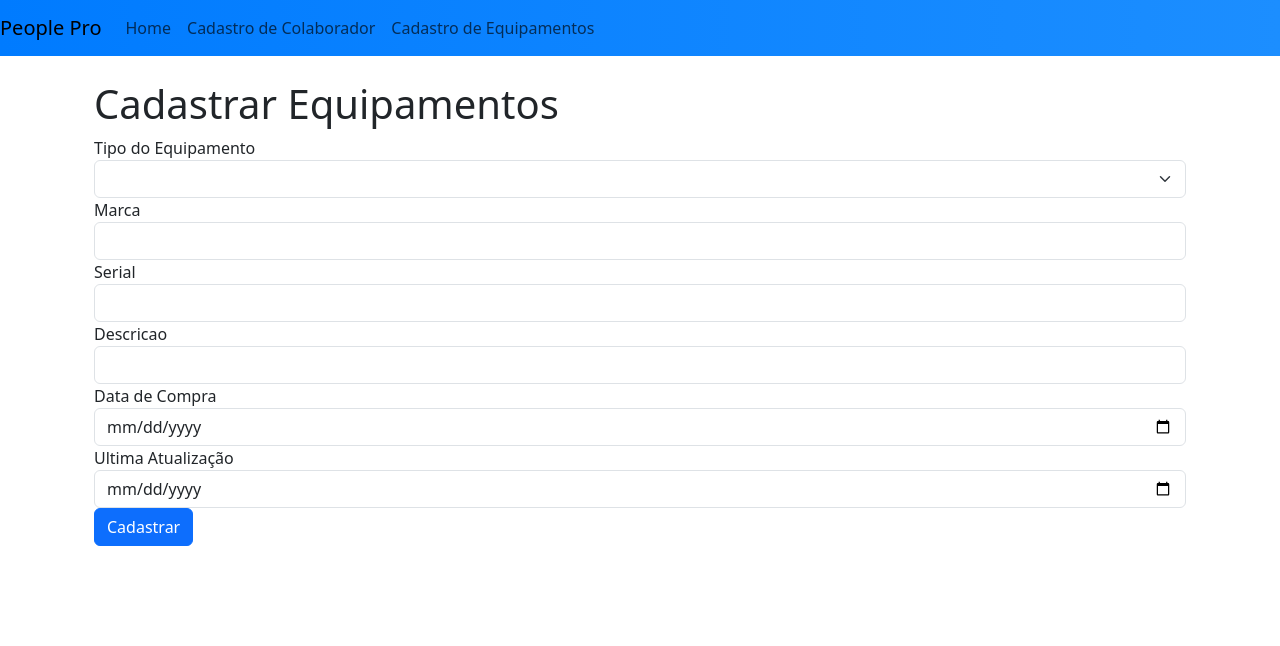
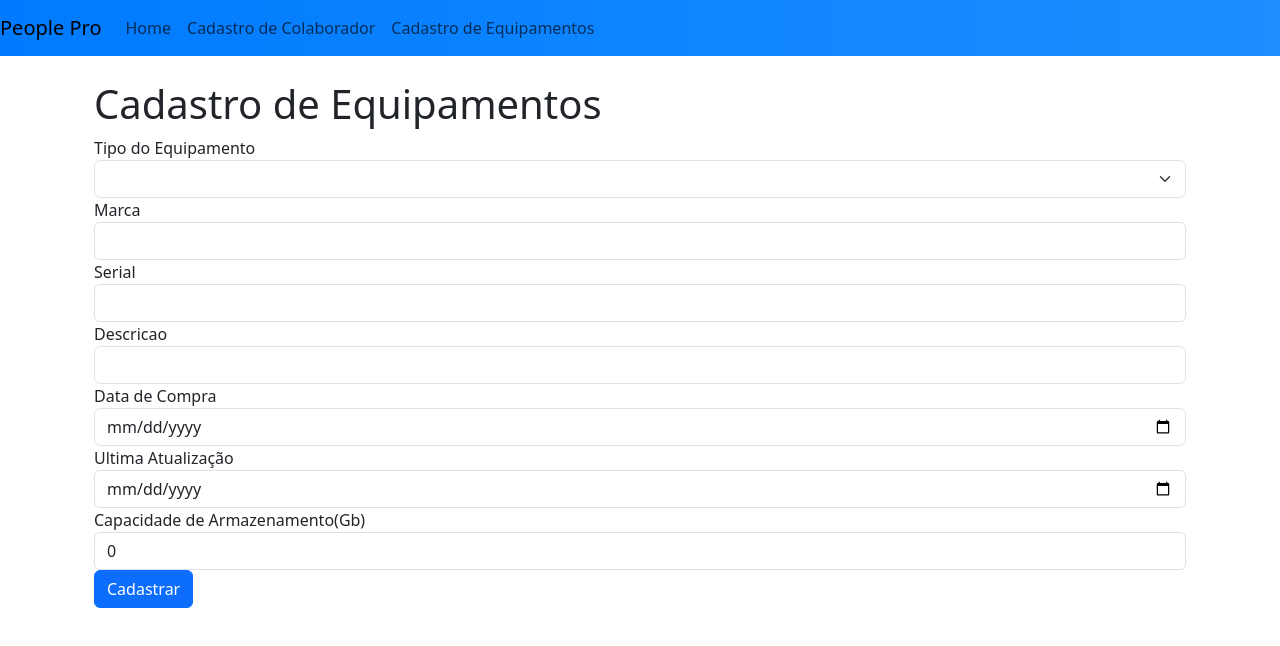
Before and after one commit to gloinho/PeoplePro, a Vue app in the folder people-pro/: page /cadastro-equipamento in a window 1280 px wide. Shown: the top 646 px of the page. Built offline with nearby package versions, Linux system fonts and the light colour scheme.

Commit message:
detalhes nas caracteristicas e validacoes

```diff
--- a/people-pro/src/components/equipamentos/CadastroEquipamentos.vue
+++ b/people-pro/src/components/equipamentos/CadastroEquipamentos.vue
@@ -1,6 +1,6 @@
 <template>
     <div class="container">
-        <h1>Cadastrar Equipamentos</h1>
+        <h1>Cadastro de Equipamentos</h1>
         <form>
             <div class="form-group">
                 <label for="tipo-equipamento">Tipo do Equipamento</label>
@@ -8,7 +8,7 @@
                 class="form-select"
                 id="tipo-equipamento"
                 v-model="equipamento.tipoEquipamento">
-                    <option v-for="tipo in tiposDisponiveis" :key="tipo" :value="tipo">{{ tipo }}</option>
+                    <option v-for="tipo in details.tipos" :key="tipo" :value="tipo">{{ tipo }}</option>
                 </select>
                 <div v-if="v$.equipamento.tipoEquipamento.$error" :class="['submitError']">Selecione um tipo de equipamento</div>
             </div>
@@ -34,12 +34,36 @@
                 <label for="ultima-atualizacao-equipamento">Ultima Atualização</label>
                 <input class="form-control" type="date" id="ultima-atualizacao-equipamento" v-model="equipamento.ultimaAtualizacao"/>
             </div>
+            <div class="form-group">
+                    <label for="capacidade">Capacidade de Armazenamento(Gb)</label>
+                    <input class="form-control" type="number" v-model="equipamento.caracteristicas.armazenamento.capacidade">
+                    <div v-if="v$.equipamento.caracteristicas.armazenamento.capacidade.$error" :class="['submitError']">Armazenamento deve ser maior que 32GB</div>
+            </div>
+
+            <!-- Caracteristicas dos Equipamentos: condicionais dependendo do tipo de equipamento escolhido. -->
             <div v-if="equipamento.tipoEquipamento==='Desktop' || equipamento.tipoEquipamento === 'Notebook'">
-                <div v-for="(caracteristica, index) in equipamento.caracteristicas" :key="index" class="form-group">
-                    <label for="teste">{{index.charAt(0).toUpperCase() + index.slice(1)}}</label>
-                    <input class="form-control" type="text" id="teste" v-model="equipamento.caracteristicas[index]"/>
+                <label for="armazenamento">Tipo de Armazenamento</label>
+                <div v-for="arm in details.armazenamento.tipo" :key="arm" class="form-check" id="armazenamento">
+                    <label :for="arm">{{ arm }}</label>
+                    <input class="form-check-input" type="radio" :value="arm" :id="arm" v-model="equipamento.caracteristicas.armazenamento.tipo">
                 </div>
+                <div v-if="v$.equipamento.caracteristicas.armazenamento.tipo.$error" :class="['submitError']">Selecione um tipo de armazenamento</div>
+                <label for="equipamento-os">Sistema Operacional</label>
+                <div v-for="os in details.os.pc" :key="os" class="form-check" id="equipamento-os">
+                    <label :for="os">{{ os }}</label>
+                    <input class="form-check-input" type="radio" :value="os" :id="os" v-model="equipamento.caracteristicas.os">
+                </div>
+                <div v-if="v$.equipamento.caracteristicas.os.$error" :class="['submitError']">Selecione um sistema operacional</div>
             </div>
+            <div v-else-if="equipamento.tipoEquipamento==='Celular'">
+                <label for="equipamento-os">Sistema Operacional</label>
+                <div v-for="os in details.os.mobile" :key="os" class="form-check" id="equipamento-os">
+                    <label :for="os">{{ os }}</label>
+                    <input class="form-check-input" type="radio" :value="os" :id="os" v-model="equipamento.caracteristicas.os">
+                </div>
+                <div v-if="v$.equipamento.caracteristicas.os.$error" :class="['submitError']">Selecione um sistema operacional</div>
+            </div>
+
             <button
                 type="submit"
                 class="btn btn-primary"
@@ -51,13 +75,13 @@
 
 <script>
 import { useVuelidate } from '@vuelidate/core'
-import { required } from '@vuelidate/validators'
+import { required, minValue, requiredIf } from '@vuelidate/validators'
 export default{
     setup () {
     return { v$: useVuelidate() }
     },
     data() {
-        return  {
+        return {
             equipamento : {
                 tipoEquipamento:'',
                 marca:'',
@@ -67,28 +91,38 @@ export default{
                 ultimaAtualizacao:'',
                 caracteristicas: {
                     ram:'',
-                    armazenamento:'',
+                    armazenamento:{tipo:'', capacidade:0},
                     os:'',
                     gpu:''
                 },
-        },
-        tiposDisponiveis:['Android','Iphone','Desktop','Notebook']
+            },
+            details:{
+                tipos:['Celular','Desktop','Notebook'],
+                os: {
+                    pc:["Windows","Linux","macOS"],
+                    mobile:["iOS","Android"]
+                },
+                armazenamento:{
+                tipo:['HD','SSD'],
+                capacidade:0
+                },
+                gpu:''
+            }
         }
     },
     validations() {
         return {
-        // Define as regras de validação para os campos
             equipamento: {
                 tipoEquipamento: {required},
-                marca: { required }, // Usa a validação "required" para o campo "marca"
+                marca: { required },
                 serial: {required},
                 descricao: {},
                 dataDeCompra: {},
                 ultimaAtualizacao: {},
                 caracteristicas: {
                     ram: {},
-                    armazenamento: {},
-                    os: {},
+                    armazenamento: {tipo:{requiredIf: requiredIf(this.equipamento.tipoEquipamento!= 'Celular')}, capacidade:{minValue:minValue(32)}},
+                    os: {required},
                     gpu: {}
                 }
             }
```
